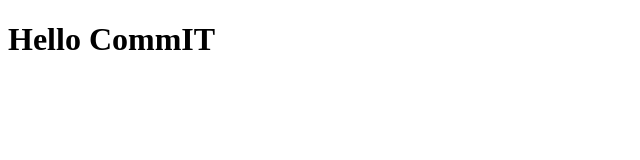
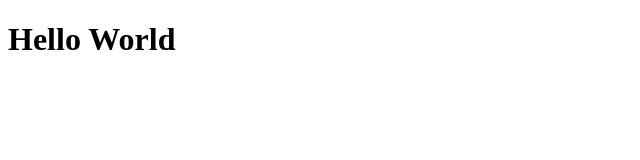
Before and after one commit to ohad1310/hello, a plain HTML site: page index.html in a window 1280 px wide. Shown: the whole page, without its empty margins (0-640 px from the left). Drawn offline with Linux system fonts and the light colour scheme.

Commit message:
Update index.html

```diff
--- a/index.html
+++ b/index.html
@@ -6,7 +6,7 @@
 </head>
 <body>
 
-<h1>Hello CommIT</h1>
+<h1>Hello World</h1>
 
 </body>
 </html>
```
